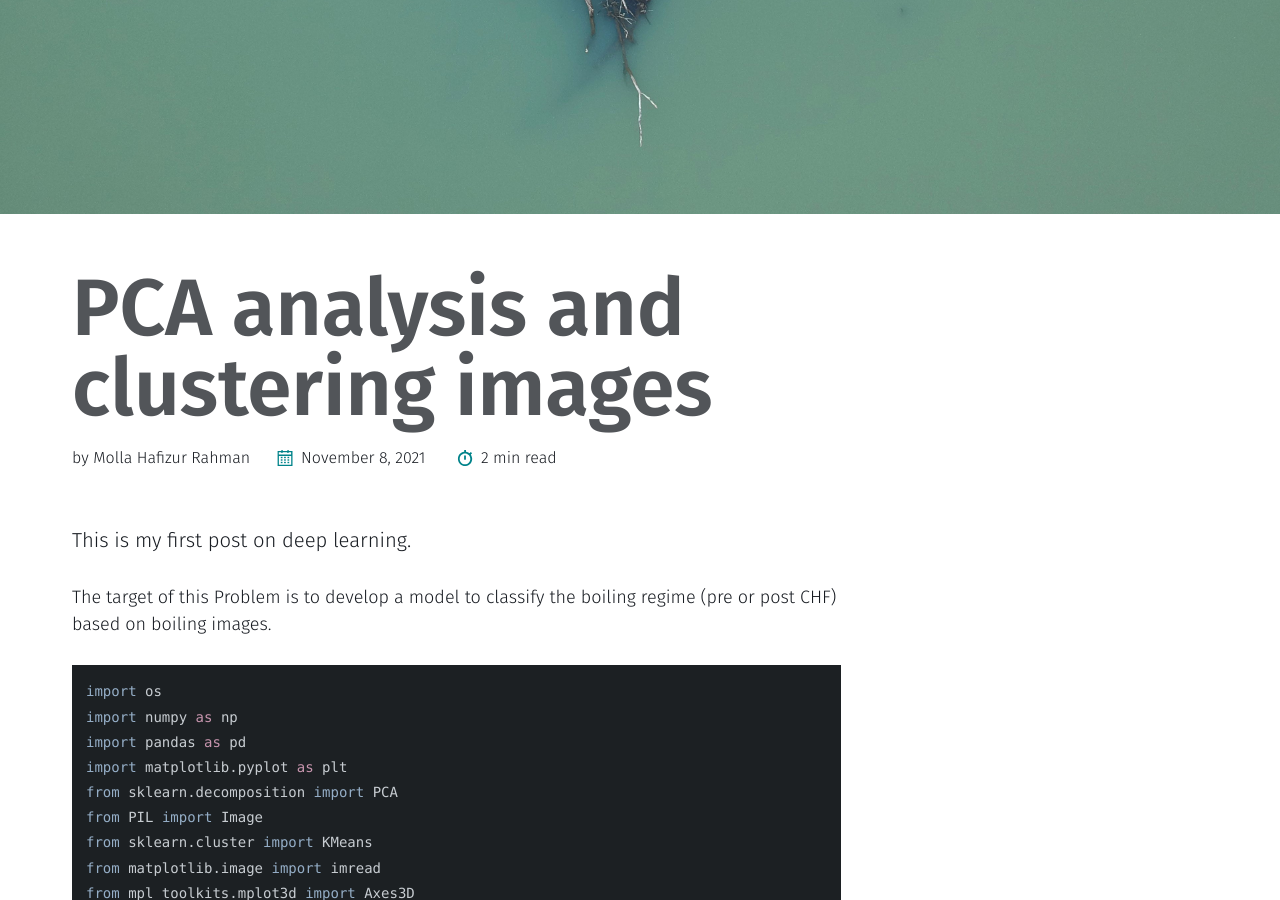
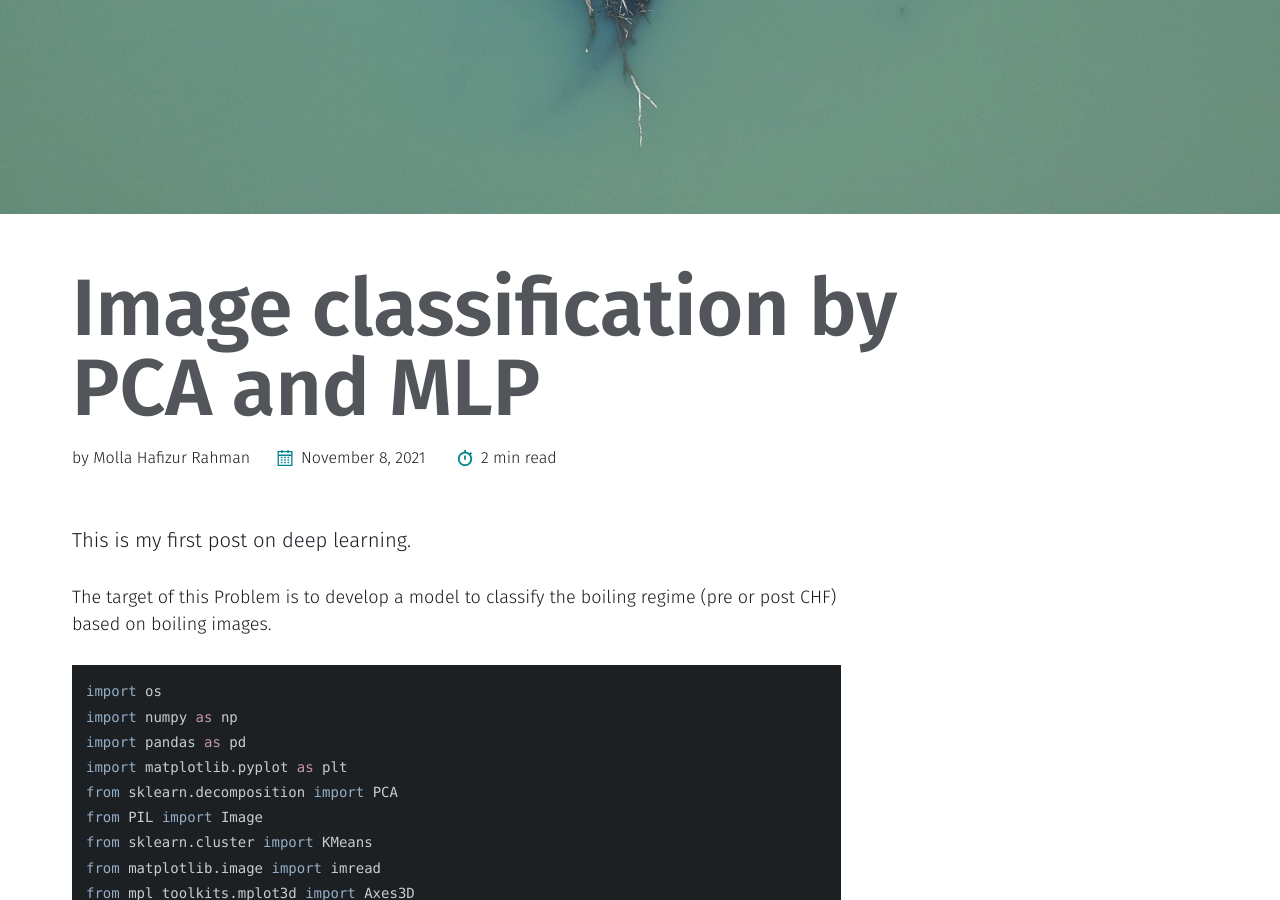
Before and after one commit to HafizSunny/HafizSunny09.github.io, a Jekyll site: the page built from _posts/2021-11-08-PCA-analysis-and-clustering-images.md, in a window 1280 px wide and 900 px high, scrolled down 541 px. Built offline with Jekyll 4.4.1, drawn with Linux system fonts in a browser that asks for light colours.

Commit message:
Update 2021-11-08-PCA-analysis-and-clustering-images.md

```diff
--- a/_posts/2021-11-08-PCA-analysis-and-clustering-images.md
+++ b/_posts/2021-11-08-PCA-analysis-and-clustering-images.md
@@ -1,5 +1,6 @@
 ---
-title: "PCA analysis and clustering images"
+title: "Image classification by PCA and MLP"
+
 image: /images/cover.jpg
 categories:
   - Classification
```
